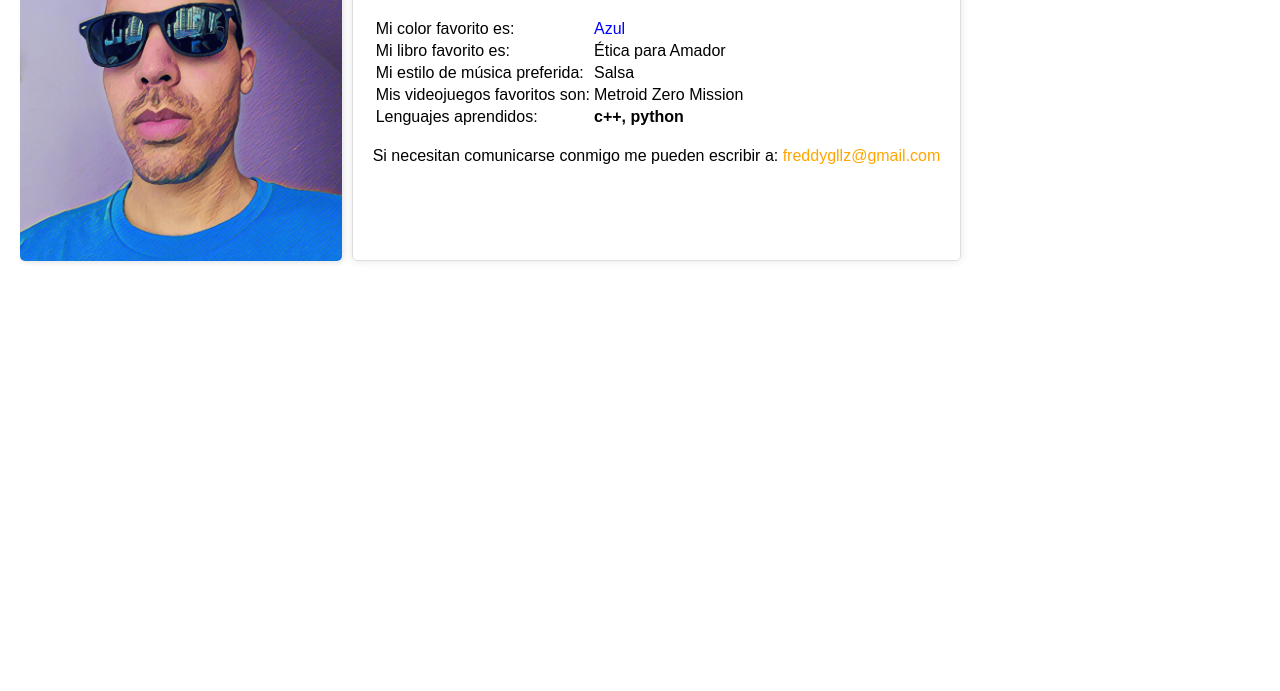
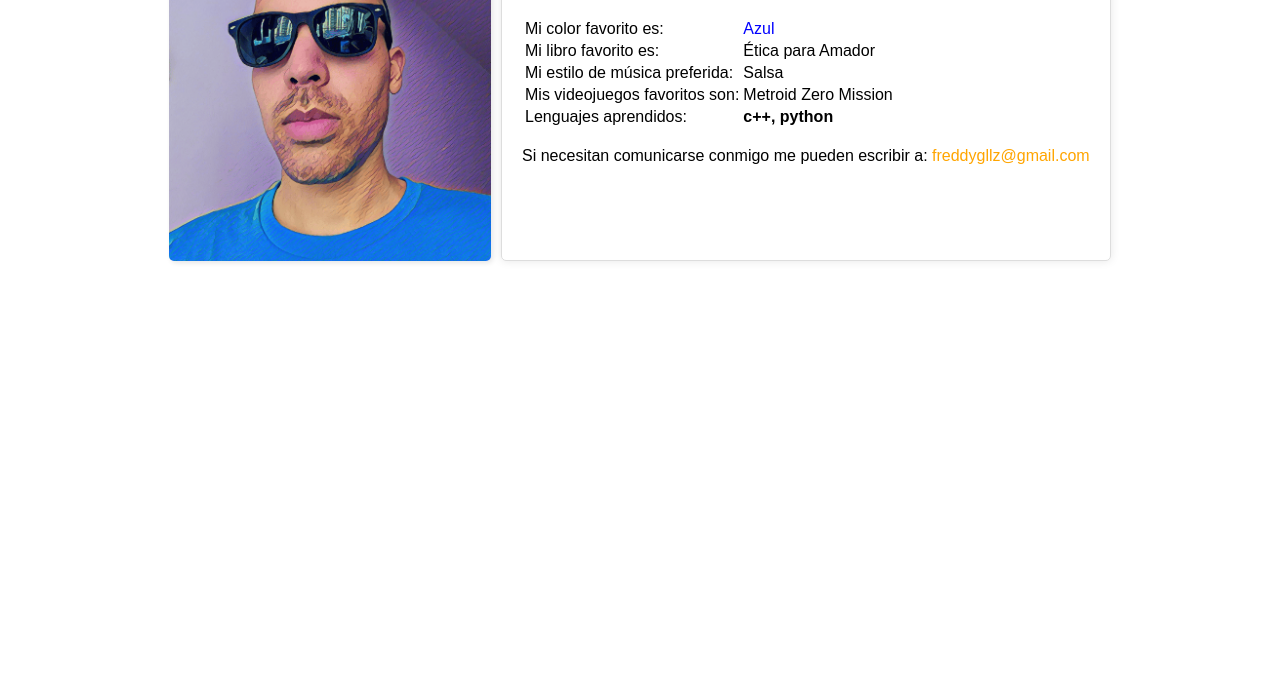
Before and after one commit to freddygl3/ATI1, a plain HTML site: page perfil.html in a window 1280 px wide. Shown: the part 109-800 px from the top of the page. Drawn offline with Linux system fonts and the light colour scheme.

Commit message:
CCS en file externo chequeado

```diff
--- a/css/styles.css
+++ b/css/styles.css
@@ -1,6 +1,7 @@
 /* perfil.html */
 .contenedor {
     display: flex;
+    justify-content: center;
     gap: 10px;
     font-family: Arial, sans-serif;
     margin: 20px;
@@ -41,6 +42,20 @@
 .perfil a:hover {
     text-decoration: underline;
 }
+
+/* 320px — 480px: Dispositivos móviles Perfil
+
+@media screen and (min-width: 320px){
+    .contenedor {
+        display: flex;
+        flex-direction: column;
+        gap: 10px;
+        font-family: Arial, sans-serif;
+        margin: 15px;
+    }
+
+
+}*/
 
 /* Pagina index.html */
 
--- a/perfil.html
+++ b/perfil.html
@@ -4,6 +4,7 @@
     <meta charset="UTF-8">
     <meta name="viewport" content="width=device-width, initial-scale=1.0">
     <title>Freddy Lopez</title>
+    <link rel="icon" type="image/x-icon" href="images/logociens.ico">
     <link rel="stylesheet" href="css/styles.css">
 </head>
 <body>
```
